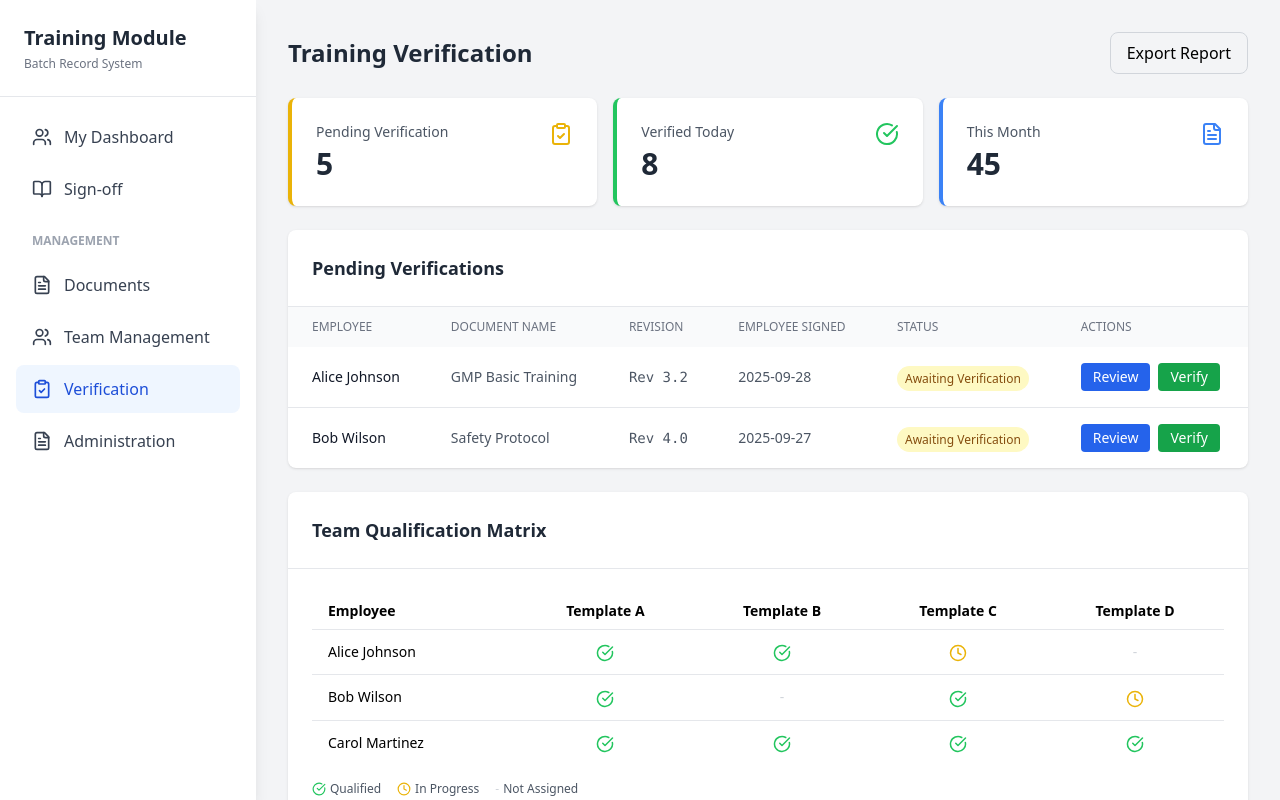
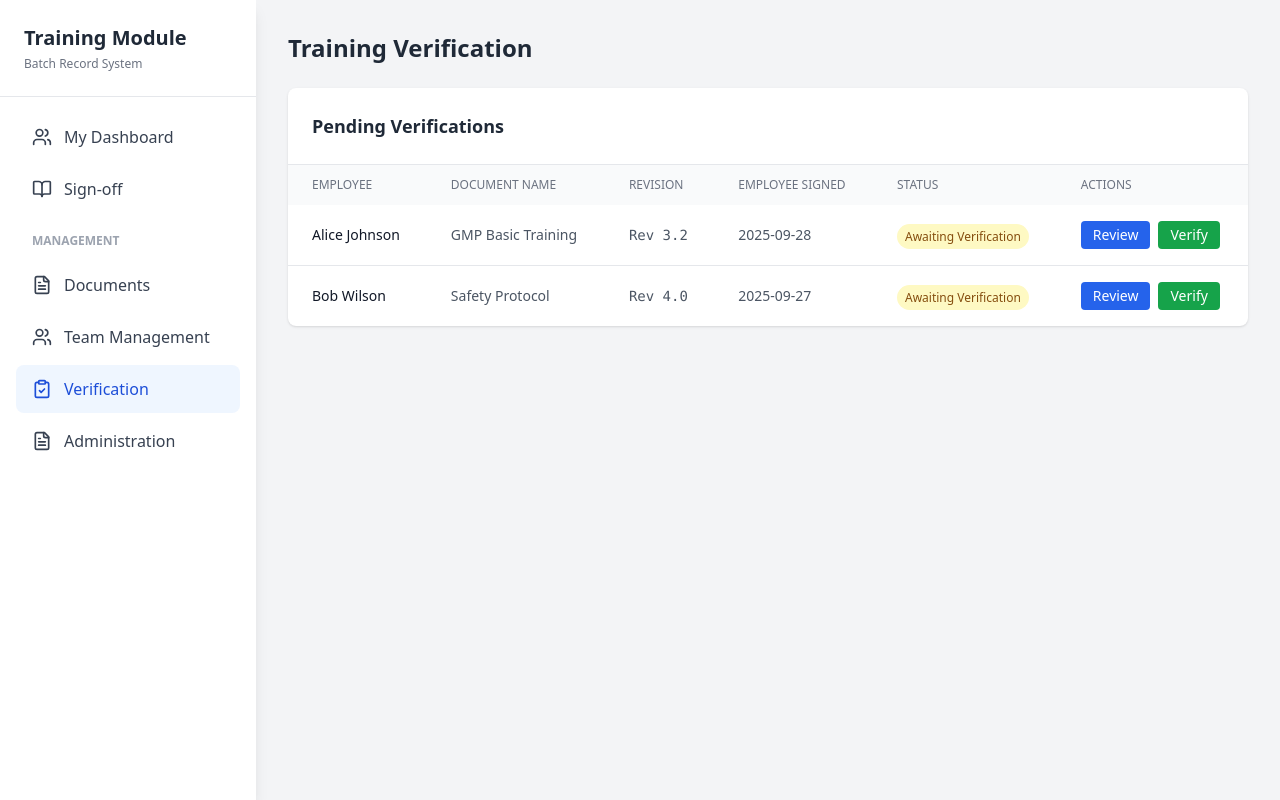
Before and after one commit to Ai5678/training-module-app, a React (Create React App) app: page / in a window 1280 px wide. Both pictures are taken after a click on the button "Verification". Built offline with nearby package versions, Linux system fonts and the light colour scheme.

Commit message:
Training Verification page modified

```diff
--- a/src/components/pages/SupervisorView.js
+++ b/src/components/pages/SupervisorView.js
@@ -1,47 +1,10 @@
 import React from 'react';
-import { ClipboardCheck, CheckCircle, FileText, Clock } from 'lucide-react';
 import { pendingVerifications } from '../../data/sampleData';
 
 const SupervisorView = () => (
   <div className="space-y-6">
     <div className="flex justify-between items-center">
       <h1 className="text-2xl font-bold text-gray-800">Training Verification</h1>
-      <div className="flex gap-2">
-        <button className="px-4 py-2 border border-gray-300 rounded-lg hover:bg-gray-50">
-          Export Report
-        </button>
-      </div>
-    </div>
-
-    {/* Stats */}
-    <div className="grid grid-cols-1 md:grid-cols-3 gap-4">
-      <div className="bg-white p-6 rounded-lg shadow border-l-4 border-yellow-500">
-        <div className="flex justify-between items-start">
-          <div>
-            <p className="text-sm text-gray-600">Pending Verification</p>
-            <p className="text-3xl font-bold text-gray-800 mt-1">5</p>
-          </div>
-          <ClipboardCheck className="text-yellow-500" size={24} />
-        </div>
-      </div>
-      <div className="bg-white p-6 rounded-lg shadow border-l-4 border-green-500">
-        <div className="flex justify-between items-start">
-          <div>
-            <p className="text-sm text-gray-600">Verified Today</p>
-            <p className="text-3xl font-bold text-gray-800 mt-1">8</p>
-          </div>
-          <CheckCircle className="text-green-500" size={24} />
-        </div>
-      </div>
-      <div className="bg-white p-6 rounded-lg shadow border-l-4 border-blue-500">
-        <div className="flex justify-between items-start">
-          <div>
-            <p className="text-sm text-gray-600">This Month</p>
-            <p className="text-3xl font-bold text-gray-800 mt-1">45</p>
-          </div>
-          <FileText className="text-blue-500" size={24} />
-        </div>
-      </div>
     </div>
 
     {/* Pending Verifications */}
@@ -90,88 +53,6 @@ const SupervisorView = () => (
       </div>
     </div>
 
-    {/* Team Qualification Matrix */}
-    <div className="bg-white rounded-lg shadow">
-      <div className="p-6 border-b">
-        <h2 className="text-lg font-semibold text-gray-800">Team Qualification Matrix</h2>
-      </div>
-      <div className="p-6">
-        <div className="overflow-x-auto">
-          <table className="w-full text-sm">
-            <thead>
-              <tr className="border-b">
-                <th className="text-left py-2 px-4">Employee</th>
-                <th className="text-center py-2 px-4">Template A</th>
-                <th className="text-center py-2 px-4">Template B</th>
-                <th className="text-center py-2 px-4">Template C</th>
-                <th className="text-center py-2 px-4">Template D</th>
-              </tr>
-            </thead>
-            <tbody>
-              <tr className="border-b hover:bg-gray-50">
-                <td className="py-3 px-4 font-medium">Alice Johnson</td>
-                <td className="text-center py-3 px-4">
-                  <CheckCircle className="inline text-green-500" size={18} />
-                </td>
-                <td className="text-center py-3 px-4">
-                  <CheckCircle className="inline text-green-500" size={18} />
-                </td>
-                <td className="text-center py-3 px-4">
-                  <Clock className="inline text-yellow-500" size={18} />
-                </td>
-                <td className="text-center py-3 px-4">
-                  <span className="text-gray-300">-</span>
-                </td>
-              </tr>
-              <tr className="border-b hover:bg-gray-50">
-                <td className="py-3 px-4 font-medium">Bob Wilson</td>
-                <td className="text-center py-3 px-4">
-                  <CheckCircle className="inline text-green-500" size={18} />
-                </td>
-                <td className="text-center py-3 px-4">
-                  <span className="text-gray-300">-</span>
-                </td>
-                <td className="text-center py-3 px-4">
-                  <CheckCircle className="inline text-green-500" size={18} />
-                </td>
-                <td className="text-center py-3 px-4">
-                  <Clock className="inline text-yellow-500" size={18} />
-                </td>
-              </tr>
-              <tr className="hover:bg-gray-50">
-                <td className="py-3 px-4 font-medium">Carol Martinez</td>
-                <td className="text-center py-3 px-4">
-                  <CheckCircle className="inline text-green-500" size={18} />
-                </td>
-                <td className="text-center py-3 px-4">
-                  <CheckCircle className="inline text-green-500" size={18} />
-                </td>
-                <td className="text-center py-3 px-4">
-                  <CheckCircle className="inline text-green-500" size={18} />
-                </td>
-                <td className="text-center py-3 px-4">
-                  <CheckCircle className="inline text-green-500" size={18} />
-                </td>
-              </tr>
-            </tbody>
-          </table>
-        </div>
-        <div className="mt-4 flex gap-4 text-xs text-gray-600">
-          <div className="flex items-center gap-1">
-            <CheckCircle className="text-green-500" size={14} />
-            <span>Qualified</span>
-          </div>
-          <div className="flex items-center gap-1">
-            <Clock className="text-yellow-500" size={14} />
-            <span>In Progress</span>
-          </div>
-          <div className="flex items-center gap-1">
-            <span className="text-gray-300">-</span>
-            <span>Not Assigned</span>
-          </div>
-        </div>
-      </div>
-    </div>
   </div>
 );
 
```
